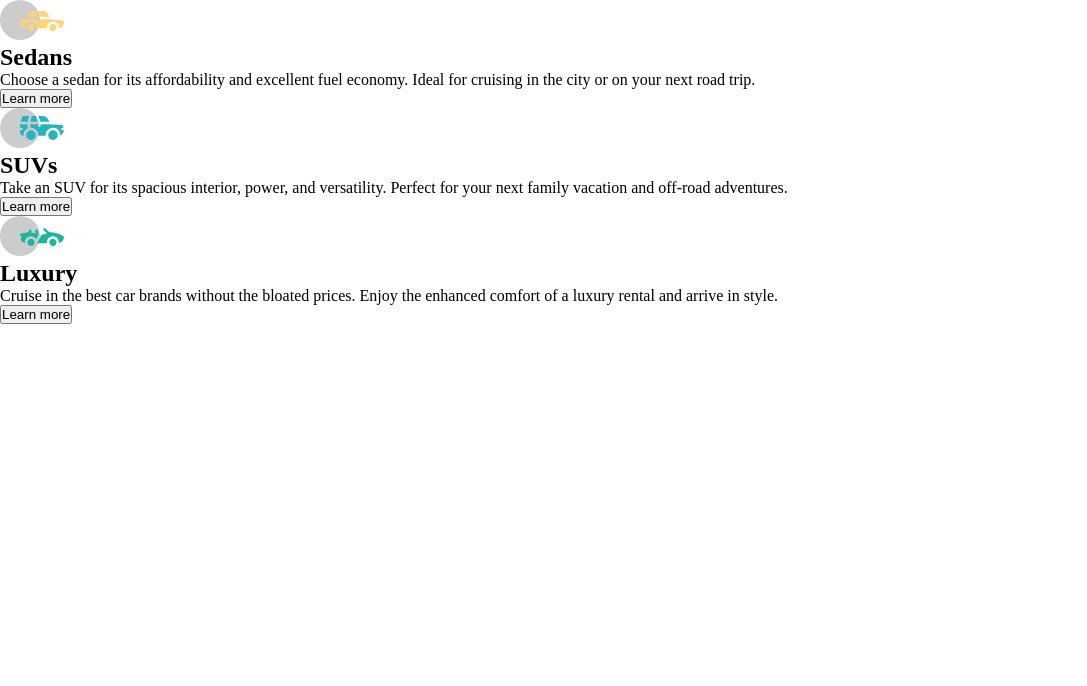
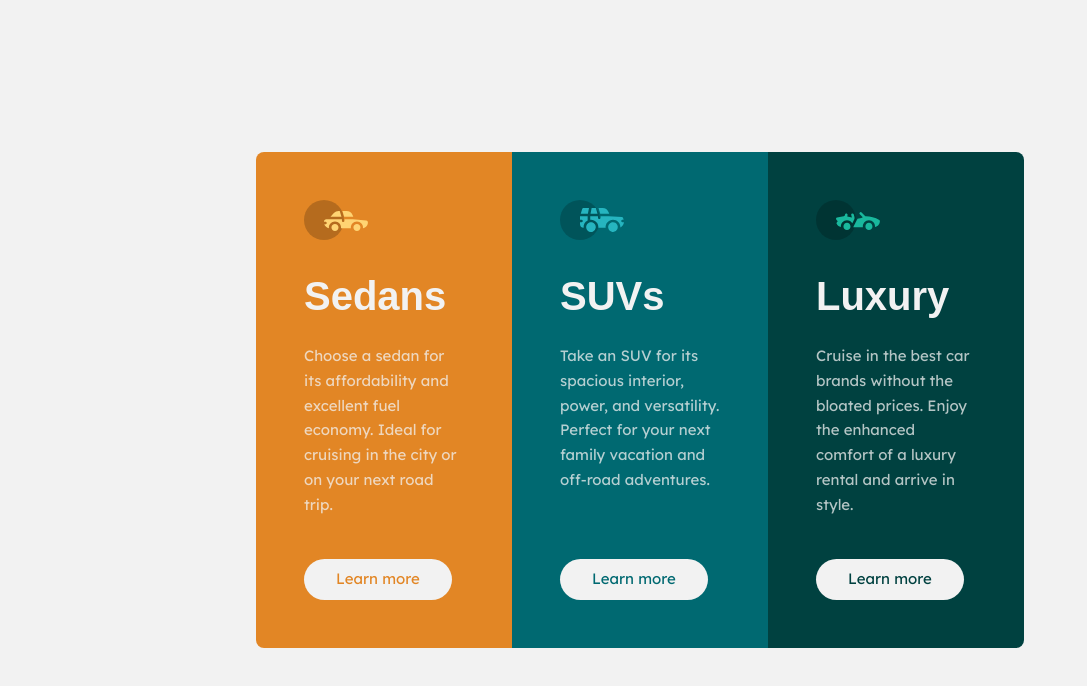
Before and after one commit to rradiohysteria/3-column-preview-card-component, a plain HTML site: page index.html in a window 1280 px wide. Shown: the whole page, without its empty margins (0-1087 px from the left). Drawn offline with Linux system fonts and the light colour scheme; a web font is replaced by a local one.

Commit message:
create solution

```diff
--- a/index.html
+++ b/index.html
@@ -12,23 +12,35 @@
 </head>
 <body>
   <main>
-    <section>
+    <section class="col col-1">
       <img src="./images/icon-sedans.svg" alt="">
+      <div class="card-content">
+        <div>
           <h1>Sedans</h1>
           <p> Choose a sedan for its affordability and excellent fuel economy. Ideal for cruising in the city or on your next road trip.</p>
+        </div>
         <button>Learn more</button>
+      </div>
     </section>
-    <section>
+    <section class="col col-2">
       <img src="./images/icon-suvs.svg" alt="">
+      <div class="card-content">
+        <div>
           <h1>SUVs</h1>
           <p>Take an SUV for its spacious interior, power, and versatility. Perfect for your next family vacation and off-road adventures.</p>
+        </div>
         <button>Learn more</button>
+      </div>
     </section>
-    <section>
+    <section class="col col-3">
       <img src="./images/icon-luxury.svg" alt="">
+      <div class="card-content">
+        <div>
           <h1>Luxury</h1>
           <p>Cruise in the best car brands without the bloated prices. Enjoy the enhanced comfort of a luxury rental and arrive in style.</p>
+        </div>
         <button>Learn more</button>
+      </div>
     </section>
   </main>
 </body>
--- a/styles/_variables.scss
+++ b/styles/_variables.scss
@@ -16,3 +16,6 @@ $spacing-400: 2rem;
 $spacing-500: 2.5rem;
 $spacing-600: 3rem;
 $spacing-1000: 5rem;
+
+$breakpoint-tablet: 48rem;
+$breakpoint-laptop: 64rem;
--- a/styles/styles.scss
+++ b/styles/styles.scss
@@ -1,8 +1,146 @@
 @use 'variables' as v;
 @import url('https://fonts.googleapis.com/css2?family=Big+Shoulders:opsz,wght@10..72,100..900&family=Lexend+Deca:wght@100..900&display=swap');
+
+@mixin flex-center {
+    display: flex;
+    align-items: center;
+    justify-content: center;
+}
+
+@mixin flex-column {
+    display: flex;
+    flex-direction: column;
+}
+
+@mixin text-sm {
+    font-family: "Lexend Deca", sans-serif;
+    font-weight: 400;
+    font-size: 0.938rem;
+    line-height: 1.65;
+}
 
 * {
     box-sizing: border-box;
     margin: 0;
     padding: 0;
 }
+
+body {
+    min-height: 100vh;
+    background-color: v.$gray-100;
+    letter-spacing: 0rem;
+    @include flex-center;
+}
+
+main {
+    @include flex-center;
+    flex-direction: column;
+    margin: 4rem auto;
+}
+
+.col {
+    width: 90%;
+    padding: v.$spacing-600;
+    @include flex-column;
+    gap: v.$spacing-400;
+    color: v.$gray-100;
+    min-height: 31rem;
+
+    img {
+        height: 2.5rem;
+        width: 4rem;
+    }
+
+    h1 {
+        font-family: "Big Shoulders", sans-serif;
+        font-weight: 700;
+        font-size: 2.5rem;
+        line-height: 1.2;
+    }
+
+    p {
+        @include text-sm;
+        opacity: 0.75;
+    }
+
+    .card-content {
+        @include flex-column;
+        gap: v.$spacing-300;
+        align-items: flex-start;
+        flex-grow: 1;
+
+        div {
+            @include flex-column;
+            gap: v.$spacing-300;
+        }
+    }
+
+    button {
+        border: none;
+        background-color: v.$gray-100;
+        padding: v.$spacing-100 v.$spacing-400;
+        border-radius: 1.5rem;
+        @include text-sm;
+        margin-top: auto;
+    }
+}
+
+.col-1 {
+    background-color: v.$gold-500;
+    border-radius: 0.5rem 0.5rem 0 0;
+
+    button {
+        color: v.$gold-500;
+    }
+}
+
+.col-2 {
+    background-color: v.$cyan-800;
+
+    button {
+        color: v.$cyan-800;
+    }
+}
+
+.col-3 {
+    background-color: v.$green-950;
+    border-radius: 0 0 0.5rem 0.5rem;
+
+    button {
+        color: v.$green-950;
+    }
+}
+
+@media screen and (min-width: v.$breakpoint-tablet) {
+    .col {
+        width: 75%;
+        padding: v.$spacing-600 v.$spacing-1000;
+    }
+}
+
+@media screen and (min-width: v.$breakpoint-laptop) {
+
+    main {
+        flex-direction: row;
+        width: 60%;
+        align-items: stretch;
+    }
+
+    .col {
+        margin: 0;
+        padding: v.$spacing-600;
+        width: 100%;
+    }
+
+    .card-content {
+        gap: v.$spacing-1000;
+    }
+
+    .col-1 {
+        border-radius: 0.5rem 0 0 0.5rem;
+    }
+
+    .col-3 {
+        border-radius: 0 0.5rem 0.5rem 0;
+    }
+}
```
Also changed, not shown: preview.png (added), styles/styles.css, 3 other files. Lines whose indentation alone changed are shown as unchanged.
